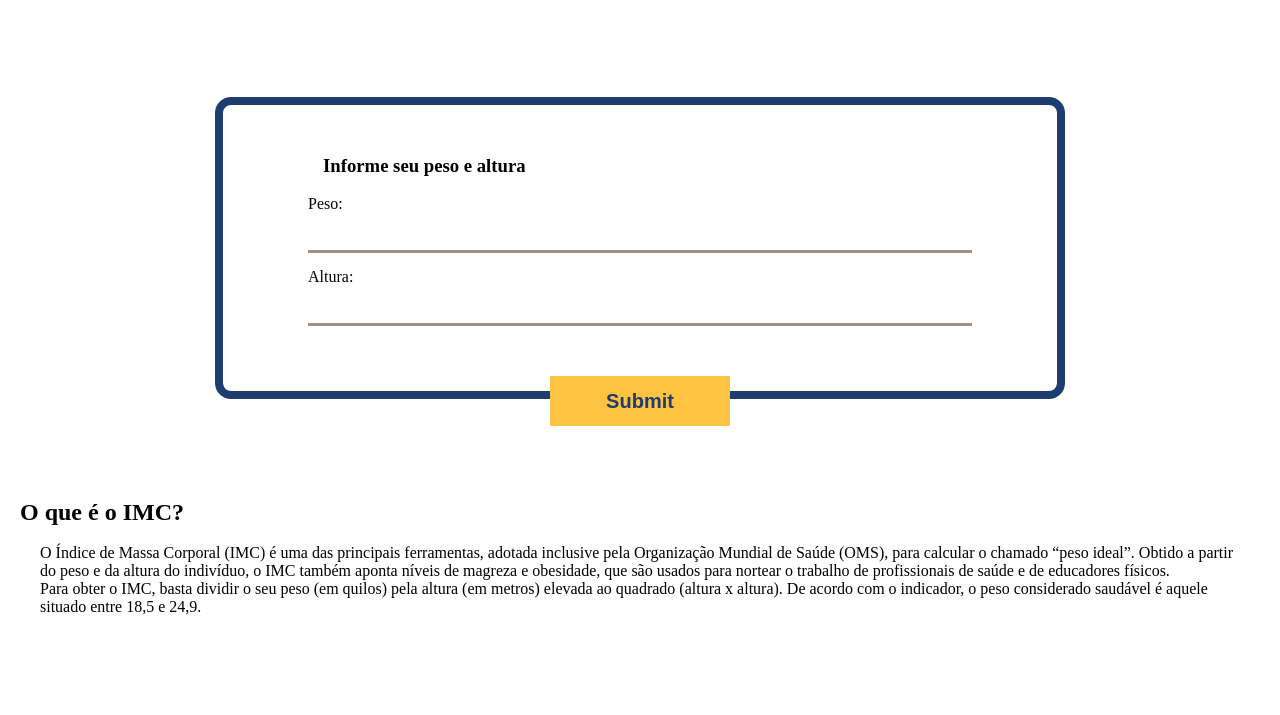
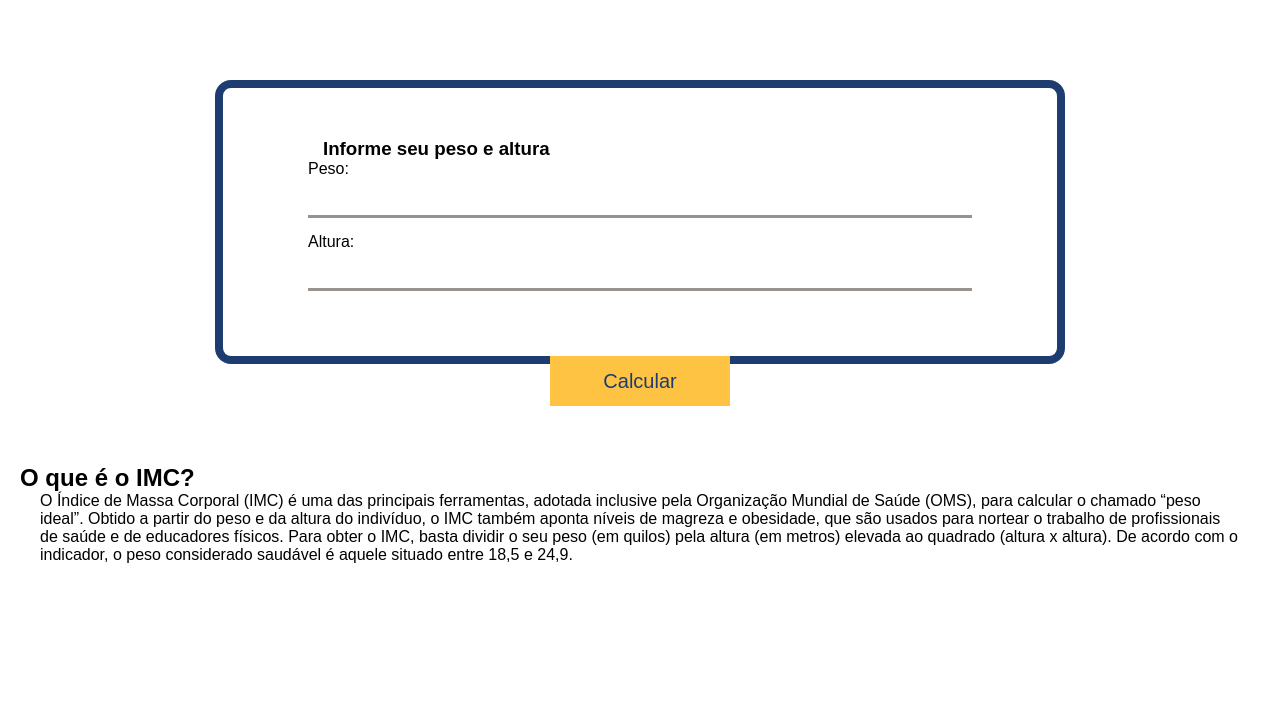
Before and after one commit to Hatilancaio/DevComGitFlow, a plain HTML site: page index.html in a window 1280 px wide. Shown: the part 85-800 px from the top of the page. Drawn offline with Linux system fonts and the light colour scheme.

Commit message:
alteracoes de integracao

```diff
--- a/Js/IMC.js
+++ b/Js/IMC.js
@@ -1,7 +1,9 @@
+// IMC.js
+
 document.addEventListener('DOMContentLoaded', function() {
-    const form = document.querySelector('form');
-    const pesoInput = document.querySelector('input[name="peso"]');
-    const alturaInput = document.querySelector('input[name="altura"]');
+    const form = document.getElementById('imcForm');
+    const pesoInput = document.getElementById('peso');
+    const alturaInput = document.getElementById('altura');
     const resultadoIMC = document.getElementById('resultado-imc');
     const resultadoPeso = document.getElementById('resultado-peso');
 
--- a/Style/style.css
+++ b/Style/style.css
@@ -1,36 +1,40 @@
+/* Style/style.css */
+
 * {
     box-sizing: border-box;
     margin: 0;
     padding: 0;
 }
 
-body{
-    font-family: "Ubuntu";
+body {
+    font-family: "Ubuntu", sans-serif;
 }
 
-header{
+header {
     position: relative;
     z-index: 5;
     background: #1d3c70;
     display: block;
 }
 
-div{
-    display:block;
+div {
+    display: block;
 }
+
 div.row {
     width: calc(100% + 30px);
     margin-left: -15px;
 }
-div.calc{
+
+div.calc {
     margin: 50px;
     position: relative;
     padding: 50px 100px;
 }
 
-input.submit {
+.submit {
     background: #fec343;
-    color:#1d3c70;
+    color: #1d3c70;
     border: none;
     width: 180px;
     height: 50px;
@@ -39,8 +43,10 @@ input.submit {
     bottom: -50px;
     left: 50%;
     margin-left: -90px;
+    cursor: pointer;
 }
-form input{
+
+form input {
     font-weight: 900;
     display: block;
     width: 100%;
@@ -49,8 +55,9 @@ form input{
     border-bottom: 3px solid #98928e;
     margin-bottom: 15px;
     color: #847e7a;
-    background: rgba(0,0,0,0);
+    background: rgba(0, 0, 0, 0);
 }
+
 form {
     border: 8px solid #1d3c70;
     border-radius: 16px;
@@ -61,13 +68,15 @@ form {
     background: #fff;
 }
 
-h2{
+h2 {
     margin: 0 20px;
 }
-h2.maintitle{
+
+h2.maintitle {
     text-align: center;
 }
-h1.head{
+
+h1.head {
     margin: 0 40px;
     color: #fff;
 }
@@ -76,7 +85,7 @@ p {
     margin: 0 40px;
 }
 
-span.label{
+span.label {
     position: absolute;
     top: 12px;
     left: 2px;
@@ -85,6 +94,6 @@ span.label{
     transition: all .1s ease;
 }
 
-ul{
+ul {
     list-style: none;
 }
--- a/index.html
+++ b/index.html
@@ -1,42 +1,42 @@
 <!DOCTYPE html>
-<html lang=”pt-BR”>
+<html lang="pt-BR">
 <head>
 <meta charset="UTF-8"/>
-<title>Document</title>
-<link rel="stylesheet" href="Style\style.css">
+<title>Calculadora de Índice de Massa Corporal</title>
+<link rel="stylesheet" href="Style/style.css">
 </head>
 <body>
     <header>
         <h1 class="head">Sempre Bem</h1>
     </header>
     <main>
-        <br><h2 class="maintitle">Calculadora de Índice de Massa Corporal</h2>
-<!-- Lembrando q vou precisar que o front tenha dois inputs : Um para receber peso outro altura -->
+        <h2 class="maintitle">Calculadora de Índice de Massa Corporal</h2>
         <div class="calc">
-            <div>
-                <form>
+            <form id="imcForm">
                 <h3>Informe seu peso e altura</h3>
                 <div class="row">
-                        <div class="input"><br>
-                            <label>Peso:</label>
-                            <input type="text" maxlength= "6">
+                    <div class="input">
+                        <label for="peso">Peso:</label>
+                        <input type="text" id="peso" name="peso" maxlength="6">
                     </div>
                     <div class="input">
-                            <label> Altura:</label>
-                            <input type="text" maxlength="4">
+                        <label for="altura">Altura:</label>
+                        <input type="text" id="altura" name="altura" maxlength="4">
                     </div>
-                            <input class="submit" type="submit" value="Submit">
+                    <div id="resultado-imc"></div>
+                    <div id="resultado-peso"></div>
+                    <button type="submit" class="submit">Calcular</button>
                 </div>
             </form>
         </div>
-        </div>
-        <h2>O que é o IMC?</h2><br>
-        <p>O Índice de Massa Corporal (IMC) é uma das principais ferramentas, adotada inclusive pela Organização Mundial de Saúde (OMS), para
-            calcular o chamado “peso ideal”. Obtido a partir do peso e da altura do indivíduo, o IMC também aponta níveis de magreza e obesidade,
-            que são usados para nortear o trabalho de profissionais de saúde e de educadores físicos.
-            <br>Para obter o IMC, basta dividir o seu peso (em quilos) pela altura (em metros) elevada ao quadrado (altura x altura). De acordo
-            com o indicador, o peso considerado saudável é aquele situado entre 18,5 e 24,9.</p>
+        <h2>O que é o IMC?</h2>
+        <p>O Índice de Massa Corporal (IMC) é uma das principais ferramentas, adotada inclusive pela Organização Mundial de Saúde (OMS), para calcular o chamado “peso ideal”. Obtido a partir do peso e da altura do indivíduo, o IMC também aponta níveis de magreza e obesidade, que são usados para nortear o trabalho de profissionais de saúde e de educadores físicos. Para obter o IMC, basta dividir o seu peso (em quilos) pela altura (em metros) elevada ao quadrado (altura x altura). De acordo com o indicador, o peso considerado saudável é aquele situado entre 18,5 e 24,9.</p>
+
+        <!-- Resultado do IMC e status do peso -->
+
     </main>
+
+    <!-- Incluindo o script JavaScript do IMC -->
     <script src="Js/IMC.js"></script>
 </body>
 </html>
```
Lines whose indentation alone changed are shown as unchanged.
